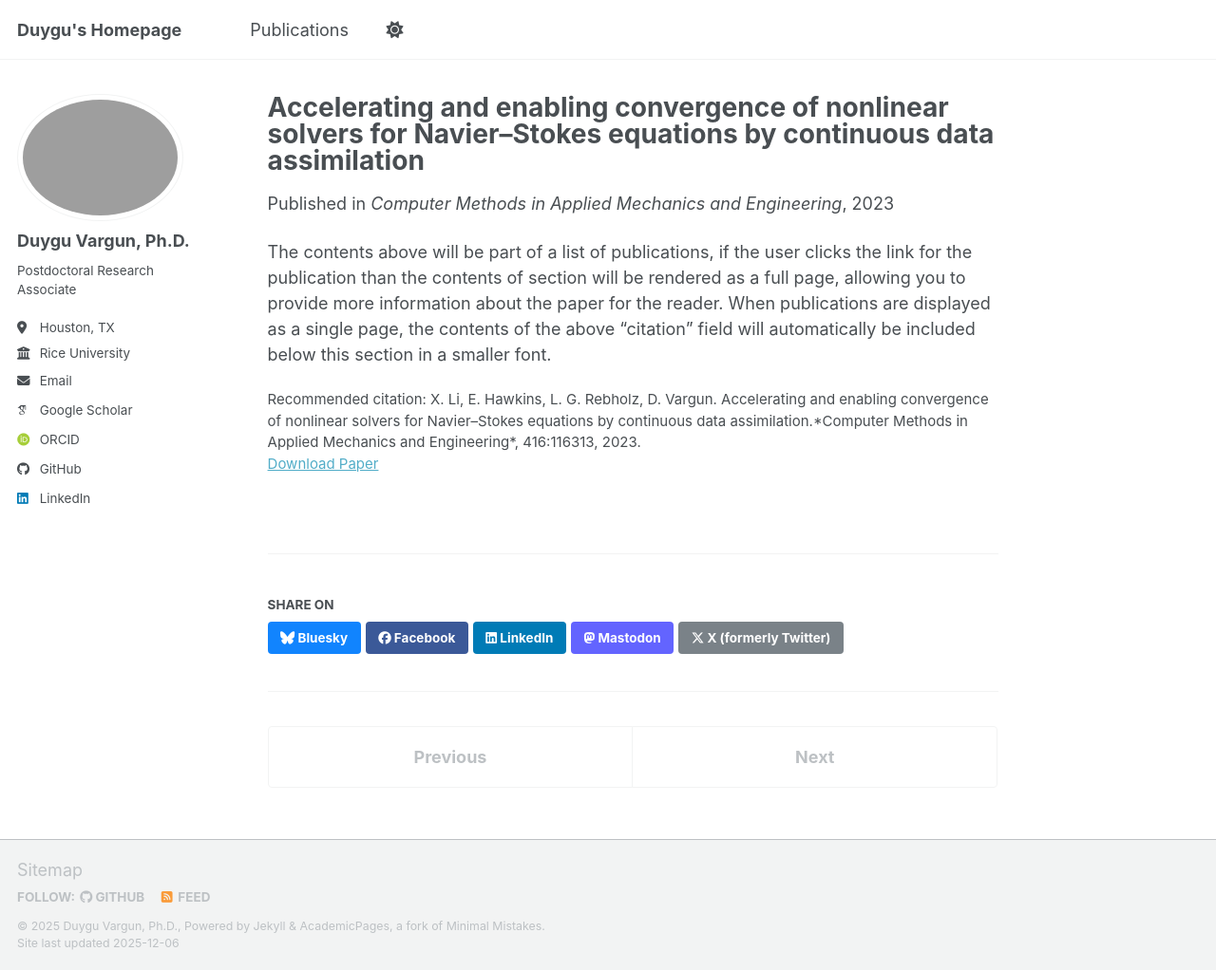
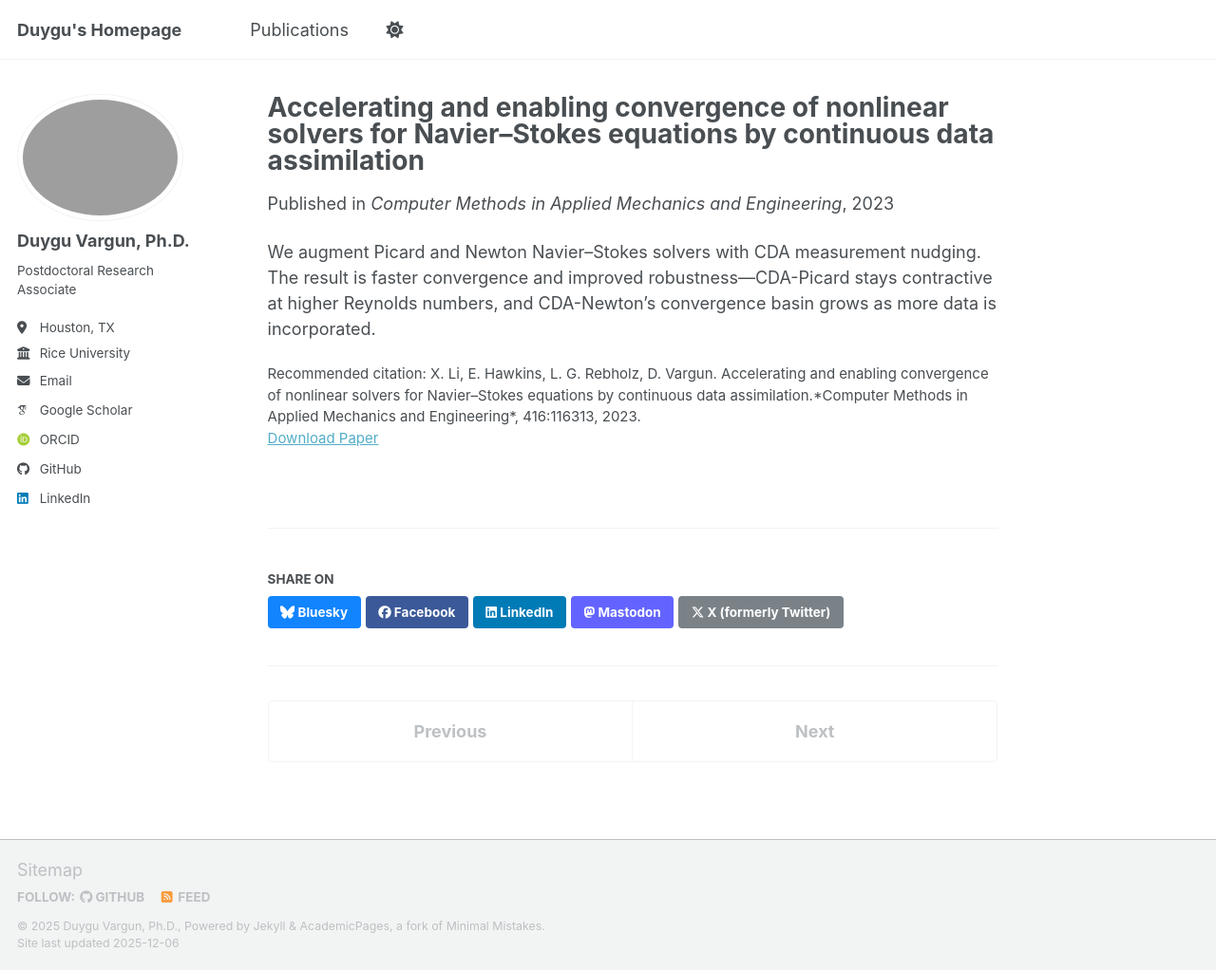
Before and after one commit to dvargun/dvargun.github.io, a Jekyll site: the page built from _publications/LHRV2023.md, in a window 1280 px wide and 1022 px high. Shown: the whole window at 95% size. Built offline with Jekyll 4.4.1, drawn with Linux system fonts in a browser that asks for light colours; some web fonts are replaced; a script bundle is joined from its source files by our own code; library files that are not in the unit come from our copies.

Commit message:
publication arrange

```diff
--- a/_publications/LHRV2023.md
+++ b/_publications/LHRV2023.md
@@ -5,7 +5,6 @@ categories:
   - software
   - patents
 permalink: /publication/LHRV2023
-excerpt: We augment Picard and Newton Navier–Stokes solvers with CDA measurement nudging. The result is faster convergence and improved robustness—CDA-Picard stays contractive at higher Reynolds numbers, and CDA-Newton’s convergence basin grows as more data is incorporated.
 date:  1 November 2023
 venue: 'Computer Methods in Applied Mechanics and Engineering'
 paperurl: 'https://doi.org/10.1016/j.cma.2023.116313'
@@ -14,4 +13,4 @@ keywords:
 citation: X. Li, E. Hawkins, L. G. Rebholz, D. Vargun. Accelerating and enabling convergence of nonlinear solvers for Navier–Stokes equations by continuous data assimilation.*Computer Methods in Applied Mechanics and Engineering*, 416:116313, 2023.
 ---
 
-The contents above will be part of a list of publications, if the user clicks the link for the publication than the contents of section will be rendered as a full page, allowing you to provide more information about the paper for the reader. When publications are displayed as a single page, the contents of the above "citation" field will automatically be included below this section in a smaller font.
+We augment Picard and Newton Navier–Stokes solvers with CDA measurement nudging. The result is faster convergence and improved robustness—CDA-Picard stays contractive at higher Reynolds numbers, and CDA-Newton’s convergence basin grows as more data is incorporated.
```
